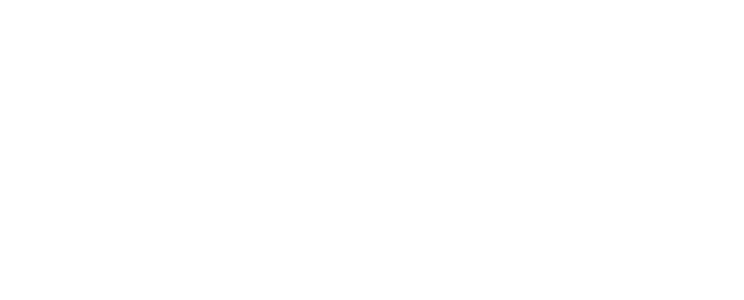
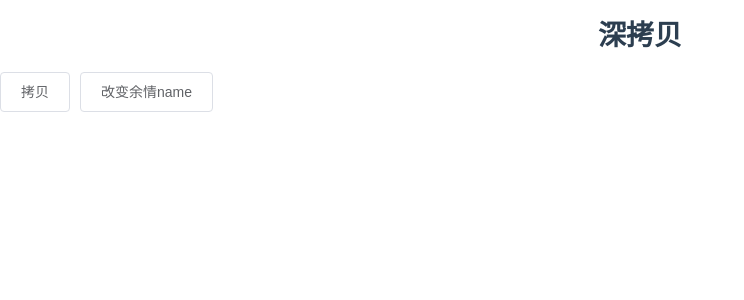
Before and after one commit to WangYuang123/base-project, a Vue app: page /copy in a window 1280 px wide. Shown: the top 300 px of the page, without its empty margins (0-744 px from the left). Built offline with nearby package versions, Linux system fonts and the light colour scheme.

Commit message:
2020.02.16练习深拷贝

```diff
--- a/src/router/index.js
+++ b/src/router/index.js
@@ -7,6 +7,7 @@
 import processTom from "@/views/routerProcess/processTom.vue";
 import processJack from "@/views/routerProcess/processJack.vue";
 import vuexCom from "@/views/testVuex/index.vue";
+import copy from "@/views/copy.vue";
 Vue.use(VueRouter);
 
 const routes = [
@@ -59,6 +60,11 @@
     name: "vuex",
     component: vuexCom
   },
+  {
+    path: "/copy",
+    name: "copy",
+    component: copy
+  }
 ];
 
 const router = new VueRouter({
--- a/src/views/Home.vue
+++ b/src/views/Home.vue
@@ -36,7 +36,8 @@
         { label: "防抖节流", to: "/debounce" },
         { label: "拖拽拼接文字", to: "/dragdrop" },
         { label: "vue-router解析流程", to: "/routerProcess" },
-        { label: "练习vuex", to: "/vuex" }
+        { label: "练习vuex", to: "/vuex" },
+        { label: "深拷贝", to: "/copy" }
       ]
     };
   }
--- /dev/null
+++ b/src/views/copy.vue
@@ -0,0 +1,58 @@
+<template>
+  <div>
+    <h1 class="b-text-cen pb-20 pt-20">深拷贝</h1>
+    <el-button @click="copyFun(obj)">拷贝</el-button>
+    <el-button @click="updatayqname">改变余情name</el-button>
+  </div>
+</template>
+
+<script>
+export default {
+  data() {
+    return {
+      obj: {
+        yuqing: {
+          name: "jinxiu",
+          age: 29,
+          hobby: ["perform", "dance"]
+        },
+        yusheng: {
+          name: "xiaowanqing",
+          age: 39,
+          hobby: ["writing", "travel"]
+        }
+      },
+      cloneTarget: {}
+    };
+  },
+  methods: {
+    copyFun(target) {
+      //  let cloneTarget = {}
+      //  let target = this.obj
+      //  for(const key in target) {
+      //    console.log(key)
+      //    cloneTarget[key] = target[key]
+      //  }
+      //  this.cloneTarget = cloneTarget
+      //  console.log(this.cloneTarget)
+
+      // 简单版
+      if (typeof target === "object") {
+        let cloneTarget = {};
+        for (const key in target) {
+          cloneTarget[key] = this.copyFun(target[key]);
+        }
+      } else {
+        return target;
+      }
+      // console.log(cloneTarget);
+    },
+    updatayqname() {
+      this.obj.yuqing.name = "jy";
+      console.log(this.cloneTarget);
+    }
+  }
+};
+</script>
+
+<style></style>
```
Also changed, not shown: src/store/index.js (+5 -4 lines), src/store/module/moduleA.js (+4 -4 lines), src/store/module/moduleB.js (+5 -5 lines), src/views/testVuex/index.vue (+11 -13 lines).
